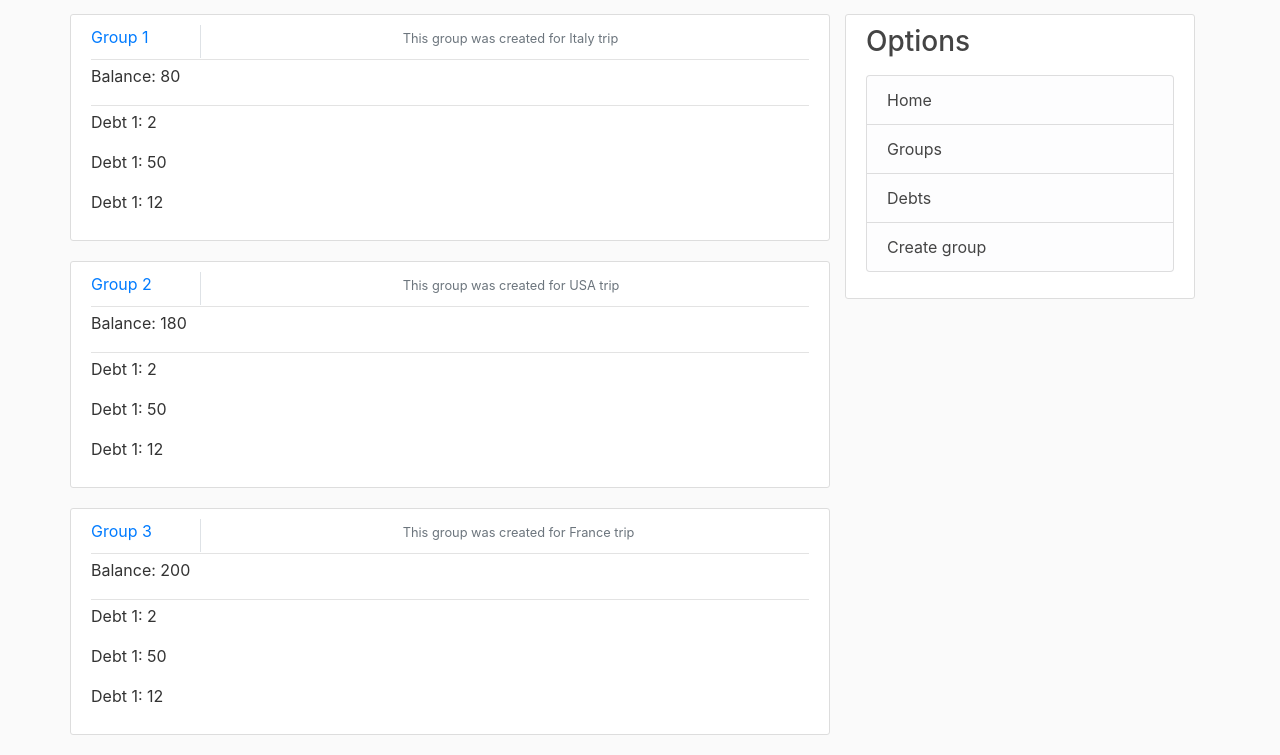
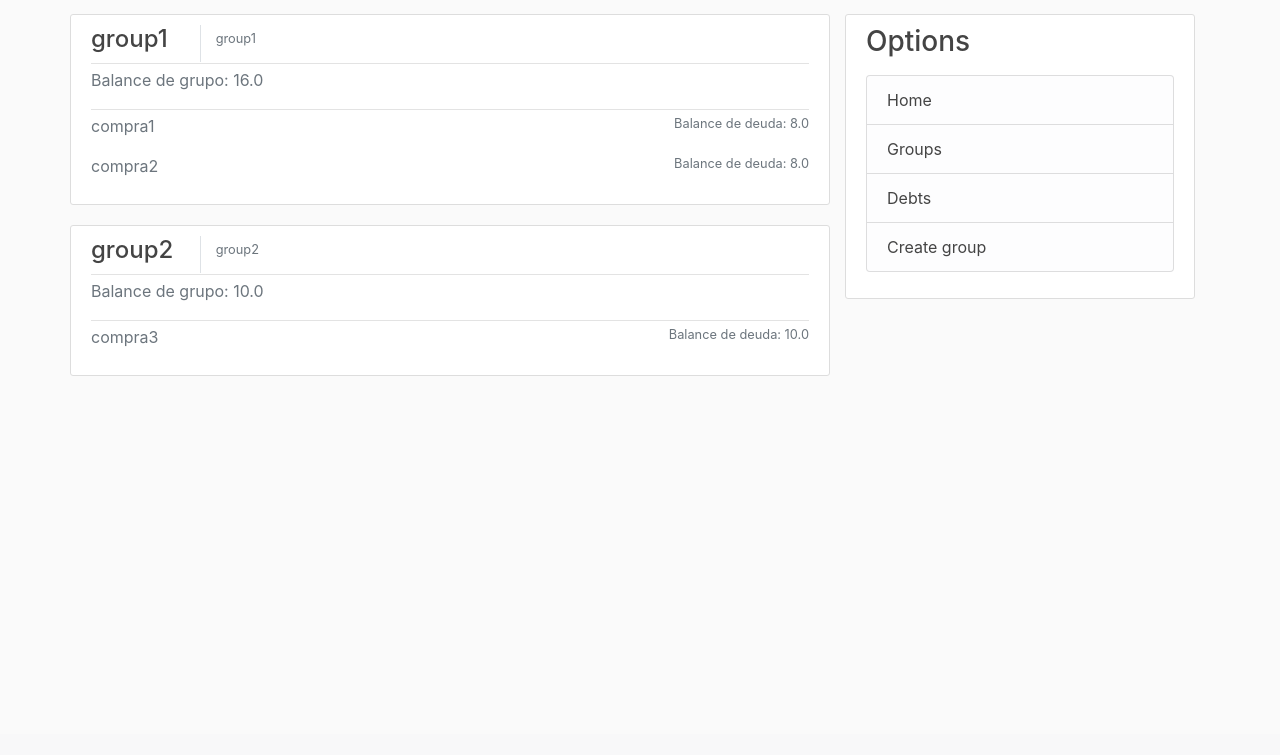
Before and after one commit to asierfdln/lostickes, a Django app: page /groups/ in a window 1280 px wide. Shown: the part 66-821 px from the top of the page. After the commit the page ends 442 px from the top, so only its background shows below. Run offline with Django 3.2, Linux system fonts and the light colour scheme; data comes from the database, SQL or seed files in the repository; some libraries are stand-ins or nearby versions.

Commit message:
Venga va

```diff
--- a/applostickes/models.py
+++ b/applostickes/models.py
@@ -110,6 +110,7 @@ class Transaction(models.Model):
 
     def total_price(self):
         if self.preciototal == None:
+            self.preciototal = 0
             for element in self.elements.all():
                 self.preciototal = self.preciototal + element.price
 
--- a/applostickes/templates/applostickes/groups.html
+++ b/applostickes/templates/applostickes/groups.html
@@ -1,43 +1,42 @@
 {% extends "applostickes/base.html" %}
-
 {% block content %}
-
-{% for post in posts %}
+{% for group_name, group_list in groups.items %}
+<a class="article-title" href="{% url 'group' group_name %}">
   <div class="row">
     <article class="media content-section col-md-12">
       <div class="media-body">
         <div class="article-metadata">
           <div class="row">
             <div class="col-xs-6 col-sm-2 border-right">
-            <a class="mr-2" href="{% url 'group' post.groupName %}">{{ post.groupName }}</a>
+              <h4>{{ group_name }}</h4>
             </div>
-          <hr>
-          <div class="col-xs-6 col-sm-7">
-            <small class="text-muted">{{ post.description }}</small>
+            <div class="col">
+              <small class="text-muted">{{ group_list.0 }}</small>
             </div>
           </div>
         </div>
         <div class="article-metadata">
           <div class="row">
             <div class="col-xs-12 col-sm-12">
-            <p style="justify-content: center;">Balance: {{ post.balance }}</p>
+              <p style="justify-content: center;" class="text-muted">Balance de grupo: {{ group_list.1 }}</p>
             </div>
           </div>
         </div>
-      {% for post in posts %}
+        {% for transaction in group_list.2 %}
         <div class="row">
-        <div class="col-xs-12 col-sm-12">
-          <p style="justify-content: center;">{{post.debt}}: {{ post.debtBalance }}</p>
+          <div class="col col-md-auto">
+            <p class="text-muted">{{ transaction.0 }}</p>
+          </div>
+          <div class="col">
+            <small style="float: right;" class="text-muted">Balance de deuda: {{ transaction.1 }}</small>
           </div>
         </div>
         {% endfor %}
         </div>
     </article>
-
   </div>
-
+</a>
 {% endfor %}
-
 {% endblock content %}
 {%block side %}
 <div class="col-md-4">
@@ -46,7 +45,7 @@
     <p class='text-muted'>
       <ul class="list-group">
         <li class="list-group-item list-group-item-light"><a class="article-title" href="{% url 'user' %}">Home</a></li>
-              <li class="list-group-item list-group-item-light"><a class="article-title" href="">Groups</a></li>
+        <li class="list-group-item list-group-item-light"><a class="article-title" href="#">Groups</a></li>
         <li class="list-group-item list-group-item-light"><a class="article-title" href="{% url 'debts' %}">Debts</a></li>
         <li class="list-group-item list-group-item-light"><a class="article-title" href="{% url 'createGroup' %}">Create group</a></li>
       </ul>
--- a/applostickes/views.py
+++ b/applostickes/views.py
@@ -94,20 +94,41 @@ def user(request):
 
 
 def groups(request):
-    context = {
-        'posts': posts,
-        'title': 'Groups',
-        'nameClass': 'Groups'
-    }
+    context = {}
+
+    groups_to_display = User.objects.get(name=USER).usergroup_set.all()
+    context['groups'] = {}
+    for group in groups_to_display:
+        context['groups'][group.name] = [group.desc, group.user_balance(user=USER), []]
+        transactions_of_group = group.transaction_set.all()
+        for tr in transactions_of_group:
+            if tr.payers.get(name=USER):
+                context['groups'][group.name][2].append([tr.name, tr.user_account(user=USER)])
+
+    context['title'] = 'Groups'
+    context['nameClass'] = 'Groups'
+
     return render(request, 'applostickes/groups.html', context)
 
 
 def debts(request):
     context = {
-        'posts': postsDebt,
-        'title': 'Debts',
-        'nameClass': 'Debts'
+        'posts': postsDebt
     }
+
+    groups_of_user = User.objects.get(name=USER).usergroup_set.all()
+    context['debts'] = {}
+    for group in groups_of_user:
+        transactions_of_group = group.transaction_set.all()
+        for tr in transactions_of_group:
+            if tr.payers.get(name=USER):
+                context['debts'][tr.name] = [tr.desc, group.name, tr.total_price(), tr.user_account(user=USER), []]
+                for user in tr.payers.all():
+                    context['debts'][tr.name][4].append(user.name)
+
+    context['title'] = 'Debts'
+    context['nameClass'] = 'Debts'
+
     return render(request, 'applostickes/debts.html', context)
 
 
```
Also changed, not shown: applostickes/templates/applostickes/debts.html (+1 -10 lines). Lines whose indentation alone changed are shown as unchanged.
